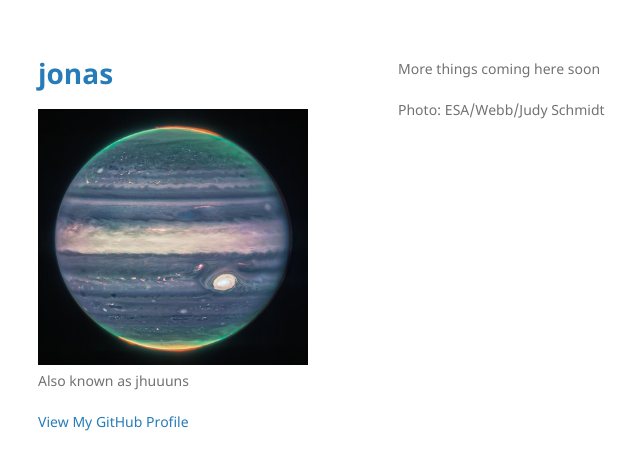
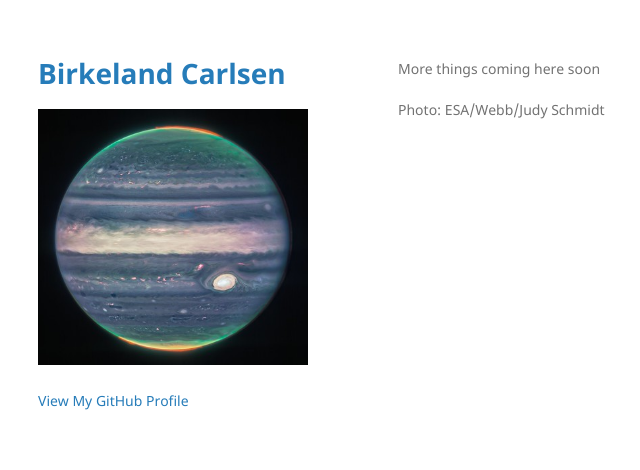
Before and after one commit to jonasbcarlsen/jonasbcarlsen.github.io, a Jekyll site: the page built from index.md, in a window 1280 px wide. Shown: the top 470 px of the page, without its empty margins (172-812 px from the left). Built offline with Jekyll 4.4.1, drawn with Linux system fonts in a browser that asks for light colours; the repository's description, which GitHub fills in, is left out.

Commit message:
Update _config.yml

```diff
--- a/_config.yml
+++ b/_config.yml
@@ -1,6 +1,6 @@
-title: jonas
+title: Birkeland Carlsen
 logo: /assets/img/jupiter.jpg
-description: Also known as jhuuuns
+description:
 show_downloads: false
 google_analytics:
 theme: jekyll-theme-minimal
```
